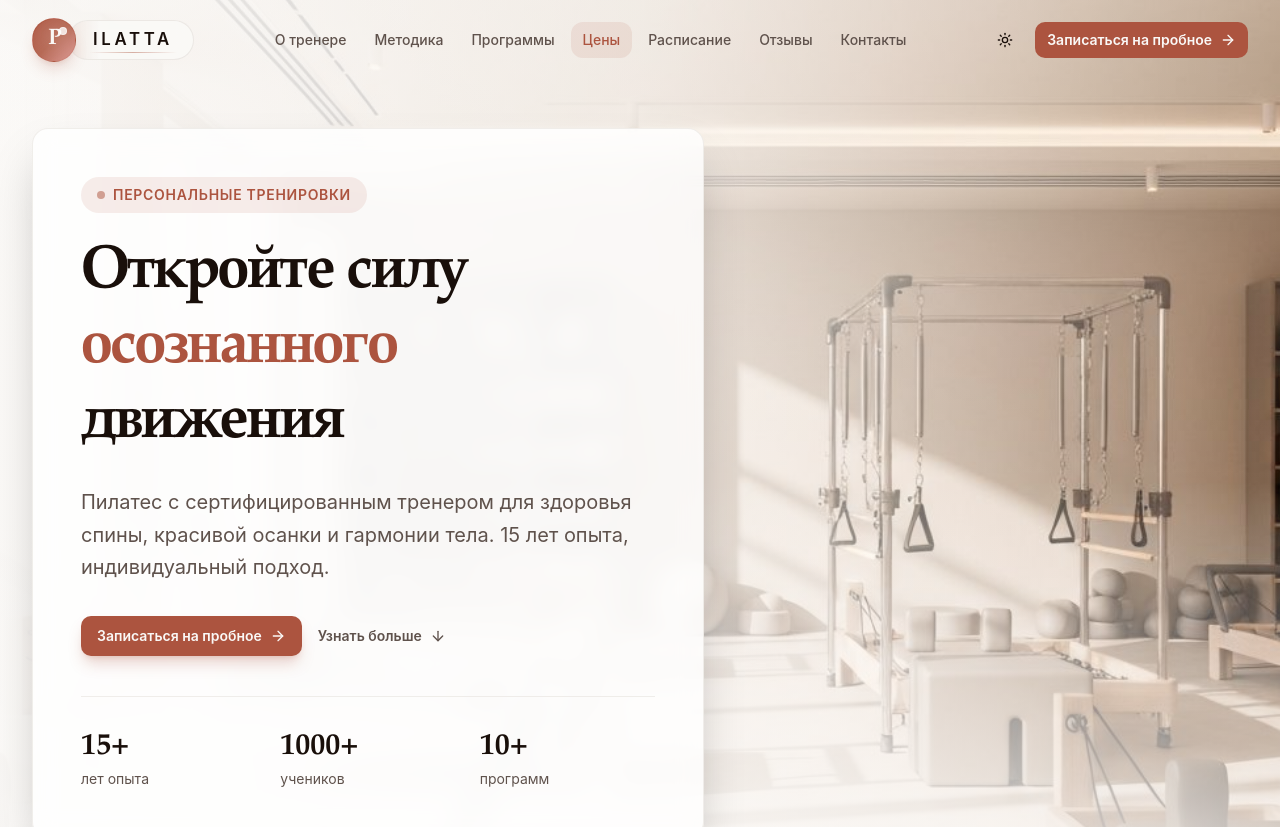
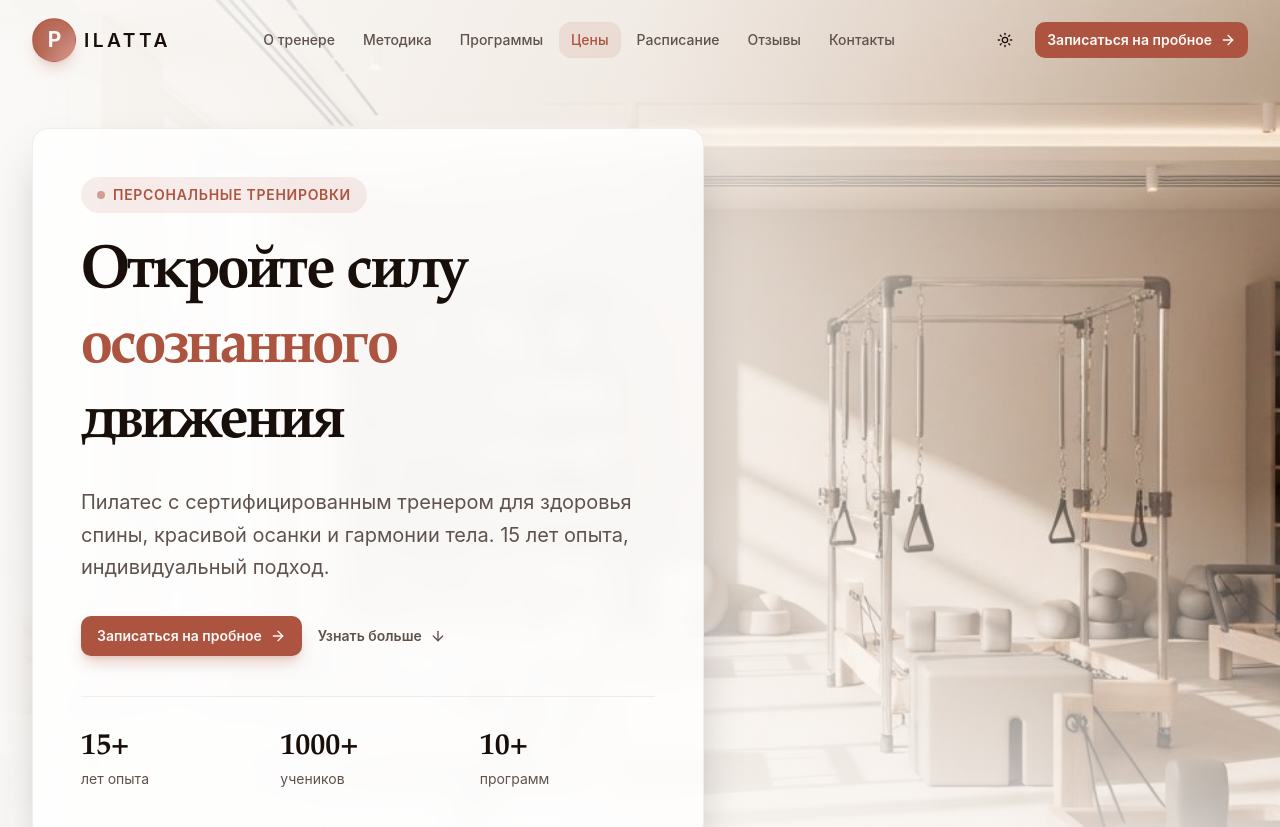
Before and after one commit to robertmaxworkuk/v0-pilates-studio-website, a Next.js app: page / in a window 1280 px wide. Shown: the top 827 px of the page. Built offline with nearby package versions, Linux system fonts and the light colour scheme.

Commit message:
Update brand-logo.tsx

```diff
--- a/components/shared/brand-logo.tsx
+++ b/components/shared/brand-logo.tsx
@@ -8,61 +8,28 @@ interface BrandLogoProps {
 
 export function BrandLogo({ className, compact = false, light = false }: BrandLogoProps) {
   return (
-    <span className={cn('inline-flex items-center', compact ? 'gap-0' : 'gap-0.5', className)}>
+    <span className={cn('inline-flex items-center', compact ? 'gap-2' : 'gap-3', className)}>
       <span
         className={cn(
-          'relative z-10 inline-flex shrink-0 items-center justify-center overflow-hidden border shadow-lg transition-transform duration-300 group-hover:scale-[1.03]',
-          compact ? 'h-9 w-9 rounded-[1.1rem]' : 'h-11 w-11 rounded-[1.35rem]',
+          'relative inline-flex shrink-0 items-center justify-center overflow-hidden rounded-[1.4rem] border shadow-lg transition-transform duration-300 group-hover:scale-[1.03]',
+          compact ? 'h-9 w-9 rounded-xl text-lg' : 'h-11 w-11 text-xl',
           light
-            ? 'border-white/15 bg-white/12 text-white shadow-black/20'
+            ? 'border-white/15 bg-white/10 text-white shadow-black/20'
             : 'border-primary/15 bg-gradient-to-br from-primary via-primary/90 to-accent text-primary-foreground shadow-primary/20'
         )}
       >
         <span className="absolute inset-x-1 top-1 h-1/2 rounded-full bg-white/20 blur-md" />
-        <span className={cn('relative font-serif font-semibold tracking-[-0.08em]', compact ? 'text-lg' : 'text-[1.4rem]')}>
-          P
-        </span>
-        <span
-          className={cn(
-            'absolute rounded-full border',
-            compact ? 'right-1.5 top-1.5 h-1.5 w-1.5' : 'right-2 top-2 h-2 w-2',
-            light ? 'border-white/25 bg-white/70' : 'border-white/50 bg-white/80'
-          )}
-        />
+        <span className="relative font-sans text-[1.05em] font-bold tracking-[-0.06em]">P</span>
       </span>
 
       <span
         className={cn(
-          'relative inline-flex items-center overflow-hidden border backdrop-blur-sm',
-          compact
-            ? '-ml-2 rounded-full px-3.5 py-1 pl-4.5'
-            : '-ml-2.5 rounded-full px-4.5 py-1.5 pl-5.5 md:px-5 md:pl-6',
-          light
-            ? 'border-white/12 bg-white/8 text-white'
-            : 'border-border/60 bg-background/80 text-foreground'
+          'font-sans font-semibold tracking-[0.18em] uppercase leading-none',
+          compact ? 'text-[0.95rem]' : 'text-[1.05rem] md:text-[1.2rem]',
+          light ? 'text-white' : 'text-foreground'
         )}
       >
-        <span
-          className={cn(
-            'absolute inset-y-0 left-0 w-8 bg-gradient-to-r opacity-90',
-            light ? 'from-white/14 to-transparent' : 'from-primary/12 to-transparent'
-          )}
-        />
-        <span
-          className={cn(
-            'relative font-sans font-semibold uppercase leading-none tracking-[0.22em]',
-            compact ? 'text-[0.85rem]' : 'text-[0.95rem] md:text-[1.05rem]',
-            light ? 'text-white' : 'text-foreground'
-          )}
-        >
-          ilatta
-        </span>
-        <span
-          className={cn(
-            'absolute bottom-1.5 left-5 right-4 h-px rounded-full',
-            light ? 'bg-gradient-to-r from-white/0 via-white/50 to-white/0' : 'bg-gradient-to-r from-primary/0 via-primary/45 to-primary/0'
-          )}
-        />
+        <span className="-ml-1 inline-block">ilatta</span>
       </span>
     </span>
   )
```
